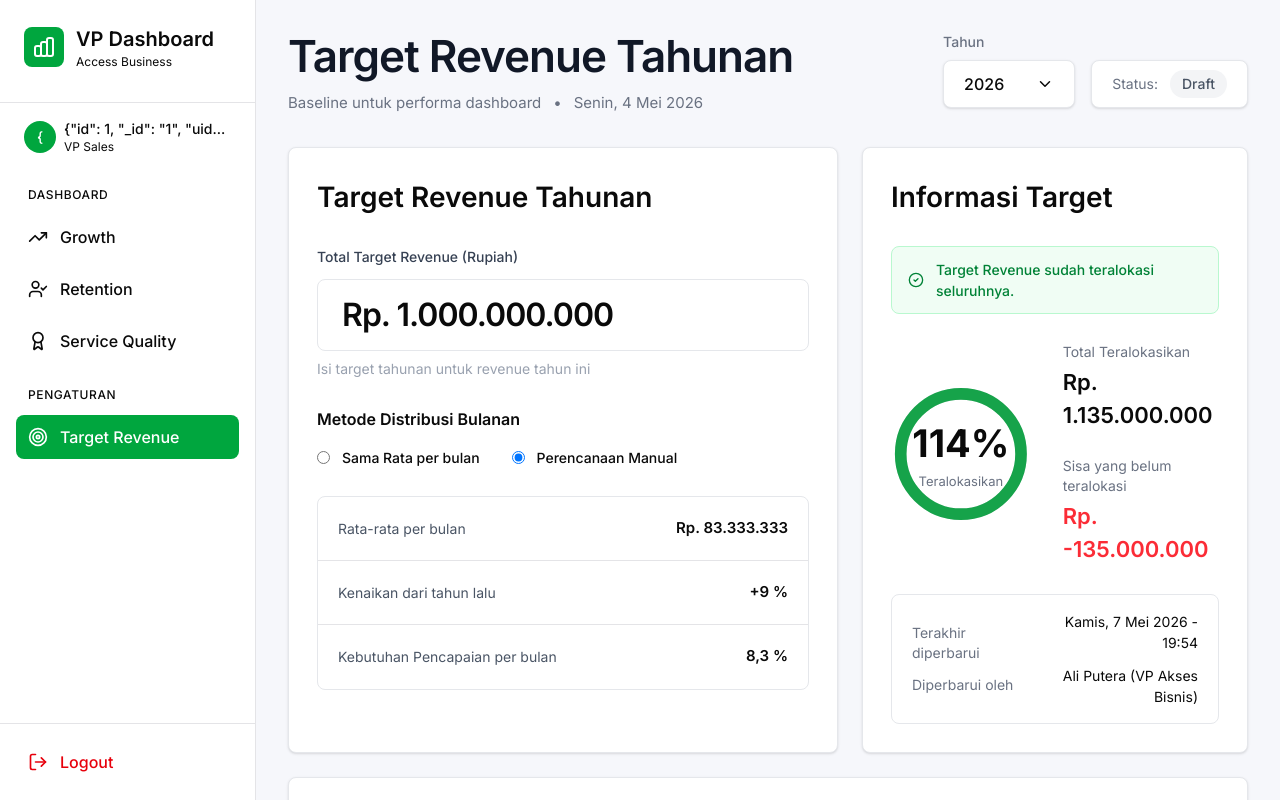
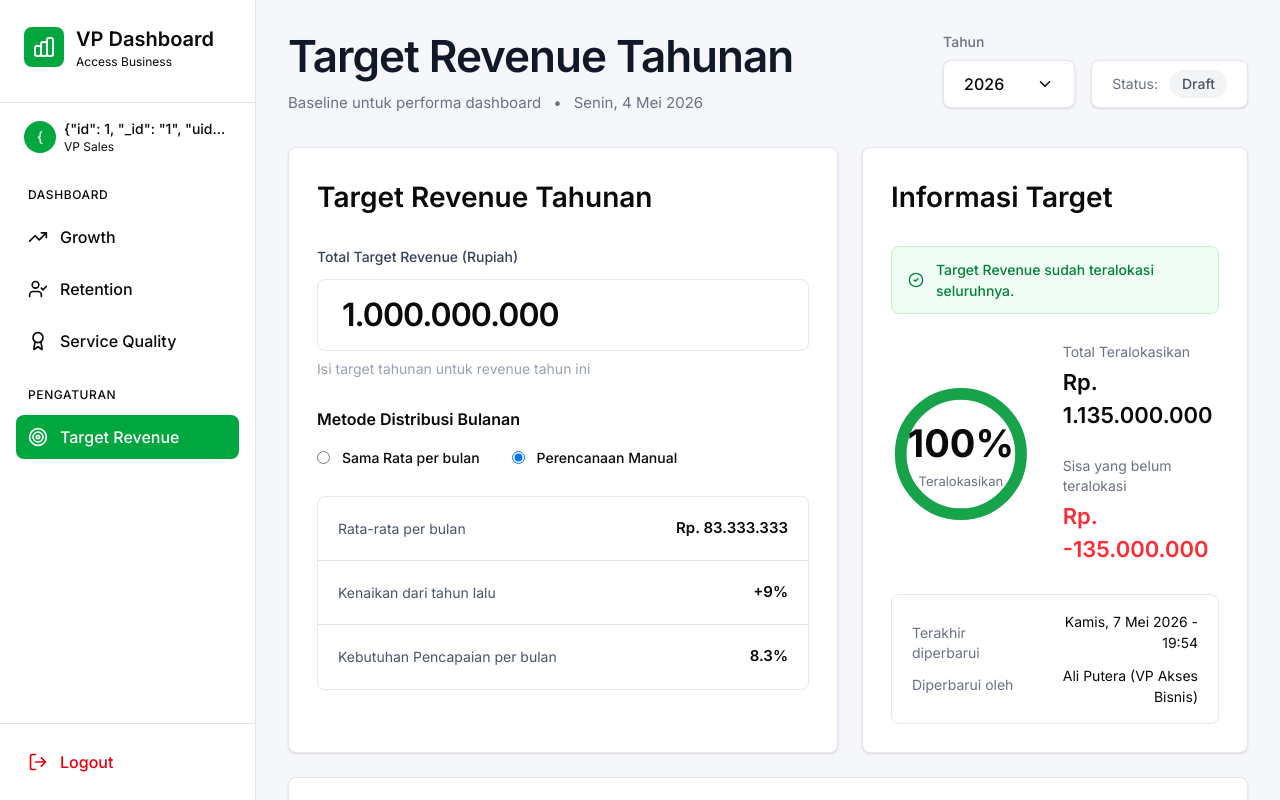
Before and after one commit to utiktumorang/vp-akses-dashboard, a React (Vite) app: page /target-revenue in a window 1280 px wide. Shown: the top 800 px of the page. Built offline with nearby package versions, Linux system fonts and the light colour scheme; sample sign-in values are in the browser's storage; a small style sheet from the web is missing.

Commit message:
update target revenue page

```diff
--- a/src/app/pages/TargetRevenue.tsx
+++ b/src/app/pages/TargetRevenue.tsx
@@ -2,14 +2,33 @@ import React, { useState } from "react";
 import {
   ChevronDown,
   ChevronRight,
-  Lock,
   RefreshCcw,
   RotateCcw,
+  Lock,
   AlertTriangle,
   CheckCircle2,
+  X,
 } from "lucide-react";
 
-const monthlyDataInitial = [
+export default function TargetRevenue() {
+  const [pageState, setPageState] = useState<
+    "draft-unready" | "draft-ready" | "confirm-lock" | "locked"
+  >("draft-unready");
+
+  const [distributionMode, setDistributionMode] = useState<
+    "equal" | "manual"
+  >("manual");
+
+  const [openQuarter, setOpenQuarter] = useState({
+    Q1: true,
+    Q2: true,
+    Q3: false,
+    Q4: false,
+  });
+
+  const [totalTarget, setTotalTarget] = useState(1000000000);
+
+  const [monthlyData, setMonthlyData] = useState([
     {
       quarter: "Q1",
       items: [
@@ -42,57 +61,96 @@ const monthlyDataInitial = [
         { month: "Desember", revenue: 140000000, compare: "+8%" },
       ],
     },
-];
-
-export default function TargetRevenue() {
-  const [pageState, setPageState] =
-    useState("draft-unready");
-
-  const [openQuarter, setOpenQuarter] =
-    useState({
-      Q1: true,
-      Q2: true,
-      Q3: false,
-      Q4: false,
-    });
-
-  const totalTarget = 1000000000;
-
-  const monthlyAllocated = monthlyDataInitial.reduce(
-    (acc, quarter) => {
-      return (
-        acc +
-        quarter.items.reduce(
-          (sum, item) => sum + item.revenue,
-          0
-        )
-      );
-    },
-    0
-  );
-
-  const allocationPercent = Math.round(
-    (monthlyAllocated / totalTarget) * 100
-  );
-
-  const currentState =
-    allocationPercent >= 100
-      ? "ready"
-      : "unready";
+  ]);
 
   const isLocked = pageState === "locked";
 
   const formatCurrency = (value: number) => {
-    return new Intl.NumberFormat(
-      "id-ID"
-    ).format(value);
+    return new Intl.NumberFormat("id-ID").format(value);
+  };
+
+  const parseCurrency = (value: string) => {
+    return Number(value.replace(/\D/g, ""));
+  };
+
+  const monthlyAllocated = monthlyData.reduce((acc, quarter) => {
+    return (
+      acc +
+      quarter.items.reduce((sum, item) => {
+        return sum + item.revenue;
+      }, 0)
+    );
+  }, 0);
+
+  const allocationPercent = Math.min(
+    100,
+    Math.round((monthlyAllocated / totalTarget) * 100)
+  );
+
+  const currentState =
+    allocationPercent >= 100 ? "ready" : "unready";
+
+  const handleTotalTargetChange = (
+    e: React.ChangeEvent<HTMLInputElement>
+  ) => {
+    const value = parseCurrency(e.target.value);
+
+    setTotalTarget(value);
+
+    if (distributionMode === "equal") {
+      const equalAmount = Math.round(value / 12);
+
+      setMonthlyData((prev) =>
+        prev.map((quarter) => ({
+          ...quarter,
+          items: quarter.items.map((item) => ({
+            ...item,
+            revenue: equalAmount,
+          })),
+        }))
+      );
+    }
+  };
+
+  const handleDistributionMode = (
+    mode: "equal" | "manual"
+  ) => {
+    setDistributionMode(mode);
+
+    if (mode === "equal") {
+      const equalAmount = Math.round(totalTarget / 12);
+
+      setMonthlyData((prev) =>
+        prev.map((quarter) => ({
+          ...quarter,
+          items: quarter.items.map((item) => ({
+            ...item,
+            revenue: equalAmount,
+          })),
+        }))
+      );
+    }
+  };
+
+  const handleMonthlyRevenueChange = (
+    quarterIndex: number,
+    itemIndex: number,
+    value: string
+  ) => {
+    const parsed = parseCurrency(value);
+
+    setMonthlyData((prev) => {
+      const updated = [...prev];
+
+      updated[quarterIndex].items[itemIndex].revenue =
+        parsed;
+
+      return updated;
+    });
   };
 
   return (
-    <div className="min-h-screen bg-[#F6F7FB] flex">
-
-      {/* ================= CONTENT ================= */}
-      <div className="flex-1 overflow-auto">
+    <div className="min-h-screen bg-[#F6F7FB]">
       <div className="max-w-[1600px] mx-auto px-8 py-8">
 
         {/* HEADER */}
@@ -103,18 +161,15 @@ export default function TargetRevenue() {
             </h1>
 
             <div className="flex items-center gap-3 mt-3 text-[15px] text-gray-500">
-                <span>
-                  Baseline untuk performa dashboard
-                </span>
-
+              <span>Baseline untuk performa dashboard</span>
               <span>•</span>
-
               <span>Senin, 4 Mei 2026</span>
             </div>
           </div>
 
           <div className="flex items-end gap-4">
-              {/* TAHUN */}
+
+            {/* YEAR */}
             <div>
               <label className="block text-sm text-gray-500 mb-2">
                 Tahun
@@ -154,26 +209,29 @@ export default function TargetRevenue() {
         {/* TOP GRID */}
         <div className="grid grid-cols-12 gap-6 mb-6">
 
-            {/* LEFT */}
+          {/* LEFT CARD */}
           <div className="col-span-7 bg-white rounded-lg border border-gray-200 p-7 shadow-sm">
 
             <h2 className="text-[28px] font-semibold mb-7">
               Target Revenue Tahunan
             </h2>
 
-              {/* INPUT */}
+            {/* TARGET INPUT */}
             <div className="mb-7">
               <label className="block text-[14px] font-medium mb-3 text-gray-700">
                 Total Target Revenue (Rupiah)
               </label>
 
-                <div
+              <input
+                type="text"
+                disabled={isLocked}
+                value={formatCurrency(totalTarget)}
+                onChange={handleTotalTargetChange}
                 className={`
+                  w-full
                   h-[72px]
                   rounded-lg
                   border
-                    flex
-                    items-center
                   px-6
                   text-[32px]
                   tracking-[-1px]
@@ -181,12 +239,10 @@ export default function TargetRevenue() {
                   ${
                     isLocked
                       ? "bg-gray-50 border-gray-200 text-gray-500"
-                        : "bg-white border-gray-200"
+                      : "bg-white border-gray-200 focus:border-green-500 focus:ring-4 focus:ring-green-100 outline-none"
                   }
                 `}
-                >
-                  Rp. 1.000.000.000
-                </div>
+              />
 
               <p className="text-sm text-gray-400 mt-2">
                 Isi target tahunan untuk revenue tahun ini
@@ -200,9 +256,14 @@ export default function TargetRevenue() {
               </h3>
 
               <div className="flex items-center gap-8">
+
                 <label className="flex items-center gap-3 text-[14px]">
                   <input
                     type="radio"
+                    checked={distributionMode === "equal"}
+                    onChange={() =>
+                      handleDistributionMode("equal")
+                    }
                     disabled={isLocked}
                   />
 
@@ -212,8 +273,10 @@ export default function TargetRevenue() {
                 <label className="flex items-center gap-3 text-[14px]">
                   <input
                     type="radio"
-                      checked
-                      readOnly
+                    checked={distributionMode === "manual"}
+                    onChange={() =>
+                      handleDistributionMode("manual")
+                    }
                     disabled={isLocked}
                   />
 
@@ -224,37 +287,43 @@ export default function TargetRevenue() {
 
             {/* SUMMARY */}
             <div className="rounded-lg border border-gray-200 overflow-hidden">
-                {[
-                  [
-                    "Rata-rata per bulan",
-                    "Rp. 83.333.333",
-                  ],
-                  [
-                    "Kenaikan dari tahun lalu",
-                    "+9 %",
-                  ],
-                  [
-                    "Kebutuhan Pencapaian per bulan",
-                    "8,3 %",
-                  ],
-                ].map((item) => (
-                  <div
-                    key={item[0]}
-                    className="h-[64px] px-5 flex items-center justify-between border-b last:border-b-0"
-                  >
+
+              <div className="h-[64px] px-5 flex items-center justify-between border-b">
                 <span className="text-[14px] text-gray-600">
-                      {item[0]}
+                  Rata-rata per bulan
                 </span>
 
                 <span className="text-[15px] font-semibold">
-                      {item[1]}
+                  Rp.{" "}
+                  {formatCurrency(
+                    Math.round(totalTarget / 12)
+                  )}
                 </span>
               </div>
-                ))}
+
+              <div className="h-[64px] px-5 flex items-center justify-between border-b">
+                <span className="text-[14px] text-gray-600">
+                  Kenaikan dari tahun lalu
+                </span>
+
+                <span className="text-[15px] font-semibold">
+                  +9%
+                </span>
+              </div>
+
+              <div className="h-[64px] px-5 flex items-center justify-between">
+                <span className="text-[14px] text-gray-600">
+                  Kebutuhan Pencapaian per bulan
+                </span>
+
+                <span className="text-[15px] font-semibold">
+                  {(100 / 12).toFixed(1)}%
+                </span>
+              </div>
             </div>
           </div>
 
-            {/* RIGHT */}
+          {/* RIGHT CARD */}
           <div className="col-span-5 bg-white rounded-lg border border-gray-200 p-7 shadow-sm">
 
             <h2 className="text-[28px] font-semibold mb-7">
@@ -292,11 +361,12 @@ export default function TargetRevenue() {
               </span>
             </div>
 
-              {/* DONUT */}
+            {/* DONUT + INFO */}
             <div className="flex items-center gap-8 mb-7">
 
-                {/* DONUT CHART */}
+              {/* DONUT */}
               <div className="relative w-[170px] h-[170px]">
+
                 <svg
                   className="w-full h-full -rotate-90"
                   viewBox="0 0 36 36"
@@ -335,6 +405,7 @@ export default function TargetRevenue() {
 
               {/* INFO */}
               <div className="space-y-6">
+
                 <div>
                   <p className="text-sm text-gray-500 mb-1">
                     Total Teralokasikan
@@ -342,9 +413,7 @@ export default function TargetRevenue() {
 
                   <h3 className="text-[22px] font-semibold">
                     Rp.{" "}
-                      {formatCurrency(
-                        monthlyAllocated
-                      )}
+                    {formatCurrency(monthlyAllocated)}
                   </h3>
                 </div>
 
@@ -356,8 +425,7 @@ export default function TargetRevenue() {
                   <h3 className="text-[22px] font-semibold text-red-500">
                     Rp.{" "}
                     {formatCurrency(
-                        totalTarget -
-                          monthlyAllocated
+                      totalTarget - monthlyAllocated
                     )}
                   </h3>
                 </div>
@@ -366,6 +434,7 @@ export default function TargetRevenue() {
 
             {/* LAST UPDATE */}
             <div className="rounded-lg border border-gray-200 px-5 py-4 flex items-center justify-between">
+
               <div className="space-y-3 text-sm text-gray-500">
                 <p>Terakhir diperbarui</p>
                 <p>Diperbarui oleh</p>
@@ -384,18 +453,25 @@ export default function TargetRevenue() {
           </div>
         </div>
 
-          {/* TABLE */}
+        {/* TABLE CARD */}
         <div className="bg-white rounded-lg border border-gray-200 p-7 shadow-sm">
 
           {/* HEADER */}
           <div className="flex items-center justify-between mb-6">
+
             <h2 className="text-[28px] font-semibold">
               Target Per Bulan
             </h2>
 
             {!isLocked && (
               <div className="flex items-center gap-3">
-                  <button className="h-11 px-5 rounded-lg border border-gray-200 bg-white flex items-center gap-2 text-[14px] font-medium">
+
+                <button
+                  onClick={() =>
+                    handleDistributionMode("equal")
+                  }
+                  className="h-11 px-5 rounded-lg border border-gray-200 bg-white flex items-center gap-2 text-[14px] font-medium"
+                >
                   <RefreshCcw size={16} />
                   Isi Sama Rata
                 </button>
@@ -410,11 +486,13 @@ export default function TargetRevenue() {
 
           {/* TABLE */}
           <div className="rounded-lg border border-gray-200 overflow-hidden">
+
             <table className="w-full">
+
               <thead className="bg-gray-50">
                 <tr className="h-[56px] text-left text-sm text-gray-500">
                   <th className="px-5">
-                      Status
+                    Quarter
                   </th>
 
                   <th className="px-5">
@@ -432,8 +510,8 @@ export default function TargetRevenue() {
               </thead>
 
               <tbody>
-                  {monthlyDataInitial.map(
-                    (quarter) => (
+                {monthlyData.map(
+                  (quarter, quarterIndex) => (
                     <React.Fragment
                       key={quarter.quarter}
                     >
@@ -441,17 +519,16 @@ export default function TargetRevenue() {
                       {/* QUARTER */}
                       <tr className="border-t border-gray-100 bg-gray-50/50">
                         <td className="px-5 h-[58px]">
+
                           <button
                             onClick={() =>
-                                setOpenQuarter(
-                                  (prev) => ({
+                              setOpenQuarter((prev) => ({
                                 ...prev,
                                 [quarter.quarter]:
                                   !prev[
                                     quarter.quarter as keyof typeof prev
                                   ],
-                                  })
-                                )
+                              }))
                             }
                             className="flex items-center gap-3 font-semibold text-[14px]"
                           >
@@ -482,21 +559,32 @@ export default function TargetRevenue() {
                         quarter.quarter as keyof typeof openQuarter
                       ] &&
                         quarter.items.map(
-                            (item) => (
+                          (item, itemIndex) => (
                             <tr
                               key={item.month}
                               className="border-t border-gray-100"
                             >
+
                               <td className="px-5 h-[64px] text-[14px] text-gray-700">
                                 {item.month}
                               </td>
 
                               <td className="px-5">
                                 <input
-                                    disabled={isLocked}
-                                    defaultValue={formatCurrency(
+                                  disabled={
+                                    isLocked ||
+                                    distributionMode === "equal"
+                                  }
+                                  value={formatCurrency(
                                     item.revenue
                                   )}
+                                  onChange={(e) =>
+                                    handleMonthlyRevenueChange(
+                                      quarterIndex,
+                                      itemIndex,
+                                      e.target.value
+                                    )
+                                  }
                                   className={`
                                     w-[220px]
                                     h-10
@@ -505,7 +593,8 @@ export default function TargetRevenue() {
                                     px-4
                                     text-[14px]
                                     ${
-                                        isLocked
+                                      isLocked ||
+                                      distributionMode === "equal"
                                         ? "bg-gray-50 border-gray-200 text-gray-500"
                                         : "bg-white border-gray-200 focus:border-green-500 focus:ring-4 focus:ring-green-100 outline-none"
                                     }
@@ -528,9 +617,7 @@ export default function TargetRevenue() {
                                   text-[14px]
                                   font-semibold
                                   ${
-                                      item.compare.includes(
-                                        "+"
-                                      )
+                                    item.compare.includes("+")
                                       ? "text-green-600"
                                       : "text-red-500"
                                   }
@@ -558,9 +645,7 @@ export default function TargetRevenue() {
             {!isLocked ? (
               <button
                 onClick={() =>
-                    setPageState(
-                      "confirm-lock"
-                    )
+                  setPageState("confirm-lock")
                 }
                 className="h-11 px-5 rounded-lg bg-green-600 text-white text-[14px] font-medium flex items-center gap-2"
               >
@@ -576,15 +661,15 @@ export default function TargetRevenue() {
           </div>
         </div>
       </div>
-      </div>
 
-      {/* ================= MODAL ================= */}
+      {/* MODAL */}
       {pageState === "confirm-lock" && (
         <div className="fixed inset-0 bg-black/30 flex items-center justify-center z-50">
 
           <div className="w-[520px] bg-white rounded-lg shadow-xl p-6">
 
             <div className="flex items-start justify-between mb-5">
+
               <h2 className="text-2xl font-semibold">
                 Kunci Target
               </h2>
@@ -594,17 +679,17 @@ export default function TargetRevenue() {
                   setPageState("draft-ready")
                 }
               >
-                ✕
+                <X size={20} />
               </button>
             </div>
 
             <p className="text-gray-600 mb-8">
               Apakah anda yakin untuk
-              mengunci Target Revenue
-              tahunan ini?
+              mengunci Target Revenue tahunan ini?
             </p>
 
             <div className="flex items-center justify-end gap-3">
+
               <button
                 onClick={() =>
                   setPageState("draft-ready")
```
Lines whose indentation alone changed are shown as unchanged.
